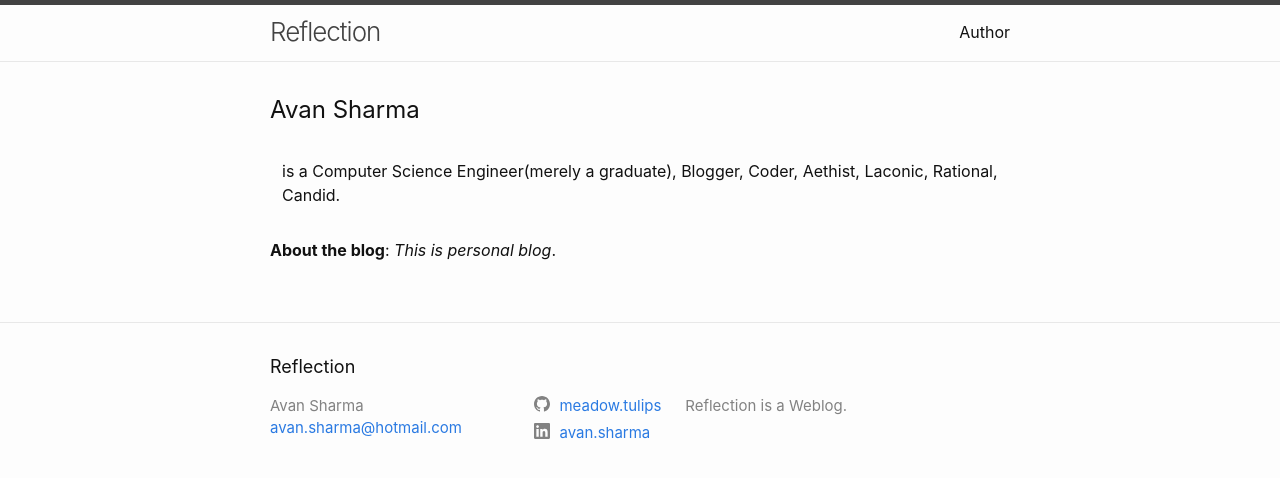
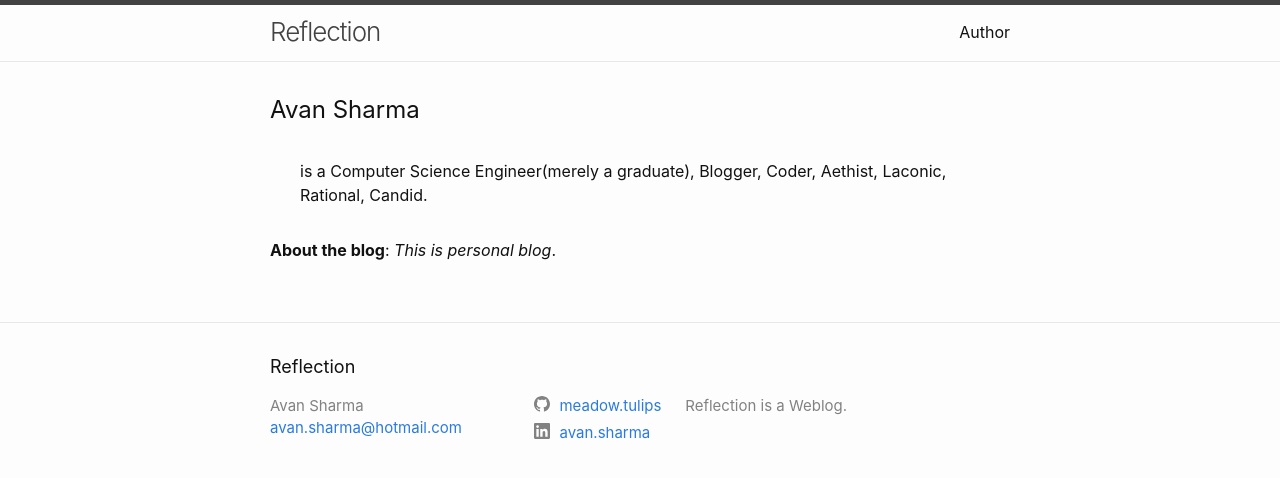
Before and after one commit to meadow-tulips/Myblog, a Jekyll site: the page built from about.md, in a window 1280 px wide. Shown: the top 478 px of the page. Built offline with Jekyll 4.4.1, drawn with Linux system fonts in a browser that asks for light colours.

Commit message:
Update _layout.scss

```diff
--- a/_sass/minima/_layout.scss
+++ b/_sass/minima/_layout.scss
@@ -256,5 +256,5 @@
 
 .authorfirstline
 {
-  padding: 16px 12px;
+  padding: 16px 30px;
 }
```
